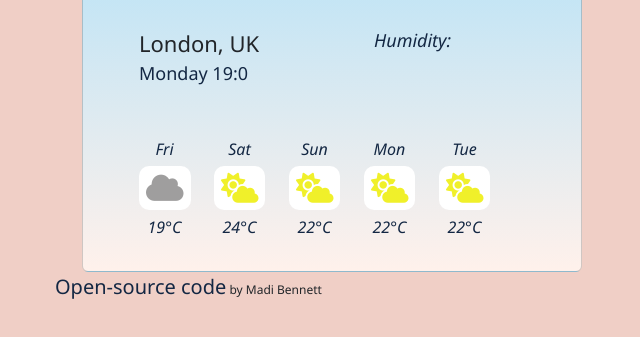
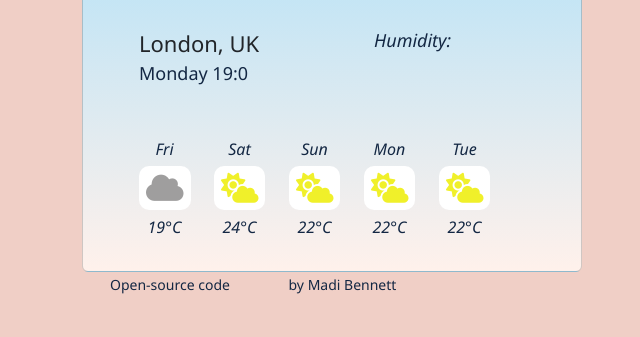
Before and after one commit to madeleinebennett4/my-weather-project, a website built with Parcel: page index.html in a window 1280 px wide. Shown: the part 159-496 px from the top of the page, without its empty margins (0-640 px from the left). Built offline with nearby package versions, Linux system fonts and the light colour scheme; no server answers.

Commit message:
updated HTML link

```diff
--- a/index.html
+++ b/index.html
@@ -110,8 +110,11 @@
         </div>
       </div>
     </div>
-    <span class="source-code-link"
-      ><a href="https://github.com/madeleinebennett4/my-weather-project">
+    <span class="source-code"
+      ><a
+        class="source-code-link"
+        href="https://github.com/madeleinebennett4/my-weather-project"
+      >
         Open-source code</a
       >
       by Madi Bennett</span
--- a/src/style.css
+++ b/src/style.css
@@ -89,7 +89,9 @@ a {
   margin-top: 5px;
   margin-bottom: 5px;
 }
-.source-code-link {
-  font-size: 12px;
+.source-code-link,
+.source-code {
+  font-size: 14px;
   margin: 55px;
+  color: #132743;
 }
```
